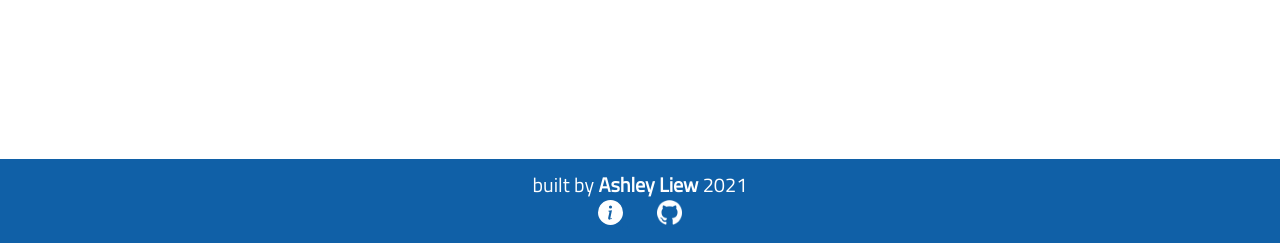
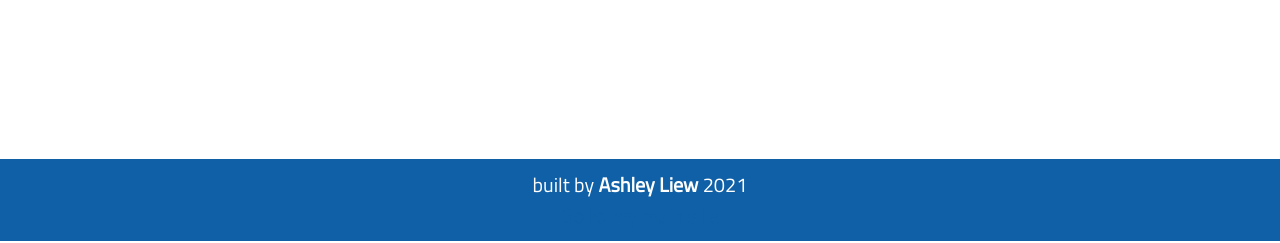
Before and after one commit to brainuser5705/lamp-stack, a PHP site: page / in a window 1280 px wide. Shown: the part 557-800 px from the top of the page. Run offline with PHP 8.4, Linux system fonts and the light colour scheme; data that the repository does not hold is empty; some libraries are stand-ins or nearby versions; some web fonts are replaced.

Commit message:
editing footer

```diff
--- a/static/css/layout.css
+++ b/static/css/layout.css
@@ -119,42 +119,3 @@ footer{
     padding: 10px 0px;
     background-color: #1060a7;
 }
-
-/* github icon */
-
-#github-light, #github-dark{
-    width: 25px; /* icon size */
-    display: inline-block; /* how it displays in the footer */
-}
-
-/* if not hovering, only light icon is displayed */
-#github-dark{
-    display: none;
-}
-
-footer a:hover #github-dark{
-    display: inline;
-    position: absolute; /* so it displays over the light icon */
-    z-index: 99;
-}
-
-/* about me icon */
-
-#about-light, #about-dark{
-    display: inline-block; /* how it displays in the footer */
-}
-
-/* if not hovering, only light icon is displayed */
-#about-dark{
-    display: none;
-}
-
-footer a:hover #about-dark{
-    display: inline;
-    position: absolute; /* so it displays over the light icon */
-    z-index: 99;
-}
-
-.footer-icon{
-    margin: 15px;
-}
--- a/templates/base.php
+++ b/templates/base.php
@@ -44,26 +44,7 @@
         <footer>
             built by <strong>Ashley Liew</strong> 2021<br>
 
-            <span class="footer-icon">
-                <a href="/about/">
-
-                    <svg id="about-dark" xmlns="http://www.w3.org/2000/svg" width="25" height="25" fill="black" class="bi bi-info-circle-fill" viewBox="0 0 16 16">
-                        <path d="M8 16A8 8 0 1 0 8 0a8 8 0 0 0 0 16zm.93-9.412-1 4.705c-.07.34.029.533.304.533.194 0 .487-.07.686-.246l-.088.416c-.287.346-.92.598-1.465.598-.703 0-1.002-.422-.808-1.319l.738-3.468c.064-.293.006-.399-.287-.47l-.451-.081.082-.381 2.29-.287zM8 5.5a1 1 0 1 1 0-2 1 1 0 0 1 0 2z"/>
-                    </svg>
-
-                    <svg id="about-light" xmlns="http://www.w3.org/2000/svg" width="25" height="25" fill="white" class="bi bi-info-circle-fill" viewBox="0 0 16 16">
-                        <path d="M8 16A8 8 0 1 0 8 0a8 8 0 0 0 0 16zm.93-9.412-1 4.705c-.07.34.029.533.304.533.194 0 .487-.07.686-.246l-.088.416c-.287.346-.92.598-1.465.598-.703 0-1.002-.422-.808-1.319l.738-3.468c.064-.293.006-.399-.287-.47l-.451-.081.082-.381 2.29-.287zM8 5.5a1 1 0 1 1 0-2 1 1 0 0 1 0 2z"/>
-                    </svg>
-
-                </a>
-            </span>
-
-            <span class="footer-icon">
-                <a href="https://github.com/brainuser5705" target="_blank">
-                    <img id="github-dark" src="/static/images/github_dark.png">
-                    <img id="github-light" src="/static/images/github_light.png">
-                </a>
-            </span>
+            <a href="https://www.ashleyliew.com/">Go to my main site</a>
 
         </footer>
 
```
